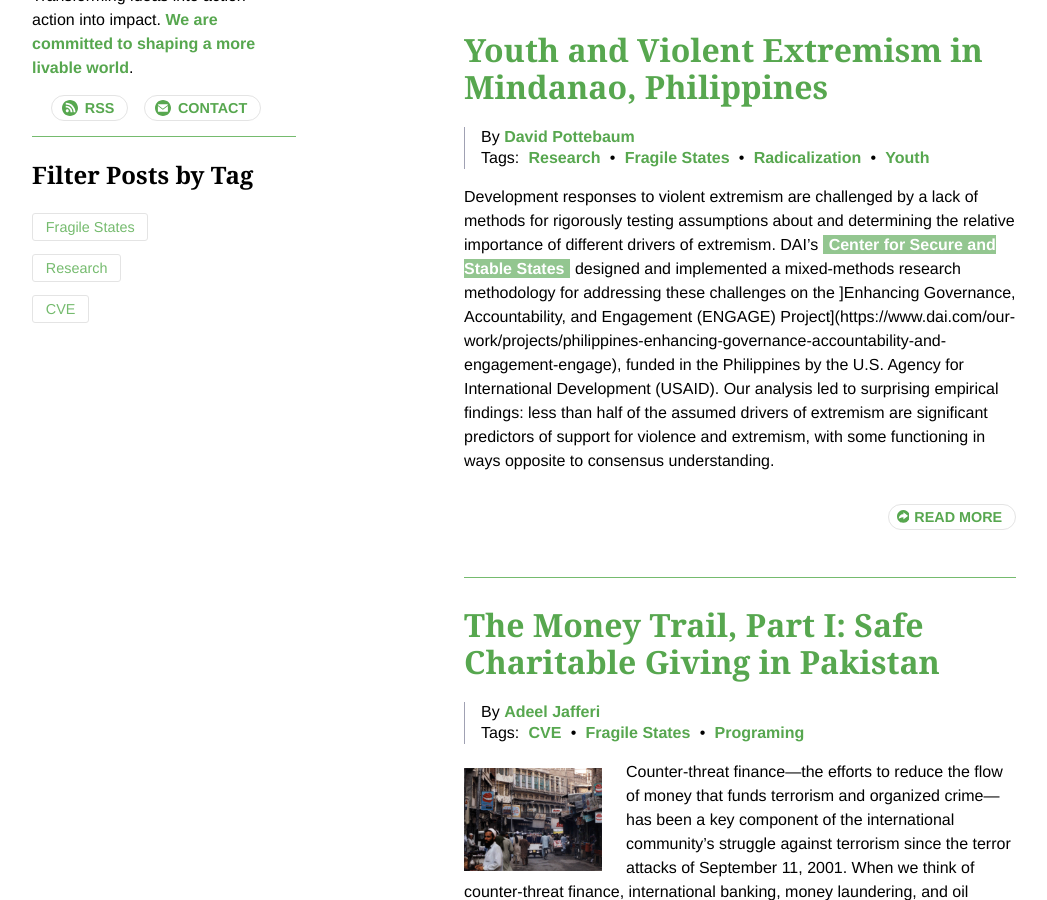
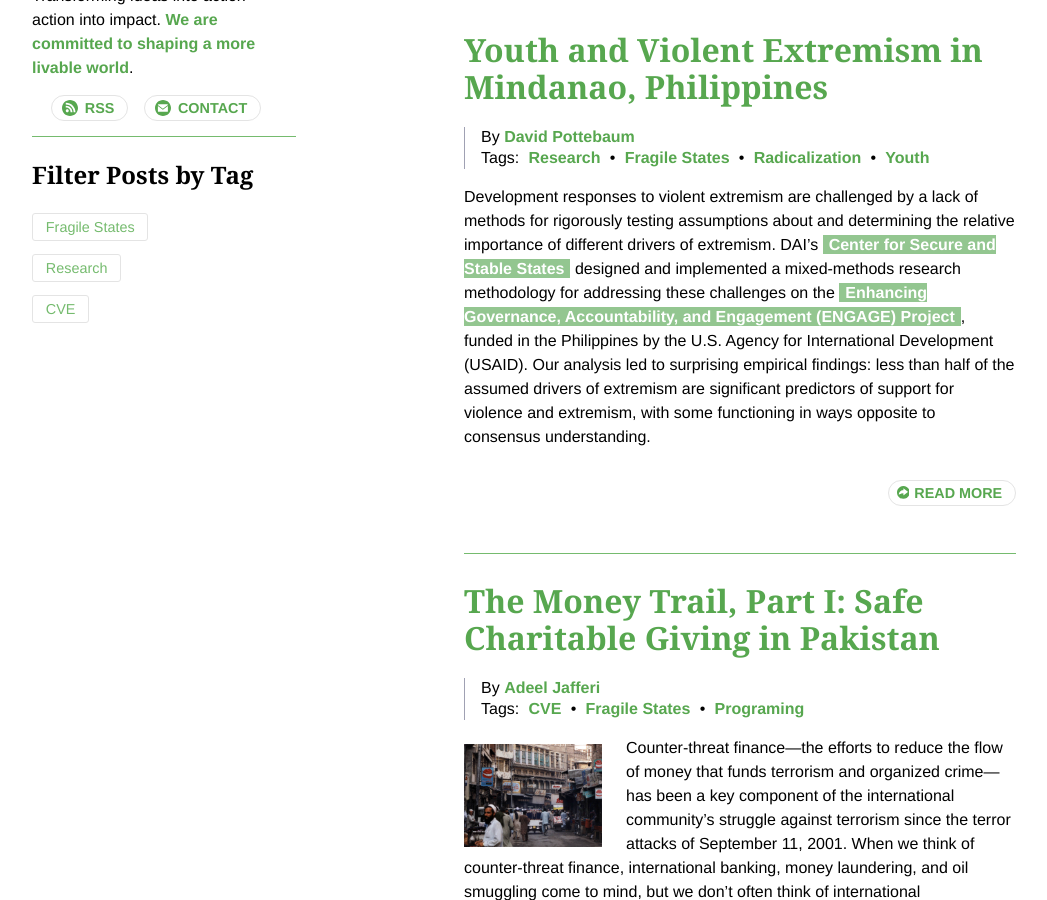
Before and after one commit to BryanSchuetz/CS-, a Jekyll site: the page built from index.md, in a window 1280 px wide and 900 px high, scrolled down 345 px. Shown: the whole window, without its empty margins (116-1163 px from the left). Built offline with Jekyll 4.4.1, drawn with Linux system fonts in a browser that asks for light colours.

Commit message:
Updated Youth And Violent Extremism In Mindanao Philippines

```diff
--- a/_posts/2018-09-12-youth-and-violent-extremism-in-mindanao-philippines.markdown
+++ b/_posts/2018-09-12-youth-and-violent-extremism-in-mindanao-philippines.markdown
@@ -11,7 +11,7 @@ social-image: "/uploads/PEACE%20Picture.png"
 layout: post
 ---
 
-Development responses to violent extremism are challenged by a lack of methods for rigorously testing assumptions about and determining the relative importance of different drivers of extremism. DAI’s [Center for Secure and Stable States](https://www.dai.com/our-work/solutions/fragile-states) designed and implemented a mixed-methods research methodology for addressing these challenges on the ]Enhancing Governance, Accountability, and Engagement (ENGAGE) Project](https://www.dai.com/our-work/projects/philippines-enhancing-governance-accountability-and-engagement-engage), funded in the Philippines by the U.S. Agency for International Development (USAID). Our analysis led to surprising empirical findings: less than half of the assumed drivers of extremism are significant predictors of support for violence and extremism, with some functioning in ways opposite to consensus understanding.
+Development responses to violent extremism are challenged by a lack of methods for rigorously testing assumptions about and determining the relative importance of different drivers of extremism. DAI’s [Center for Secure and Stable States](https://www.dai.com/our-work/solutions/fragile-states) designed and implemented a mixed-methods research methodology for addressing these challenges on the [Enhancing Governance, Accountability, and Engagement (ENGAGE) Project](https://www.dai.com/our-work/projects/philippines-enhancing-governance-accountability-and-engagement-engage), funded in the Philippines by the U.S. Agency for International Development (USAID). Our analysis led to surprising empirical findings: less than half of the assumed drivers of extremism are significant predictors of support for violence and extremism, with some functioning in ways opposite to consensus understanding.
 
 <!--more-->
 
```
